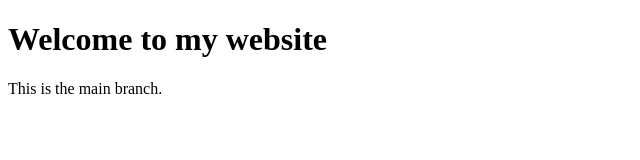
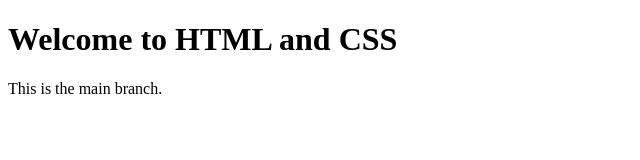
Before and after one commit to DatoGagua94/Github-conflict-practice-3, a plain HTML site: page index.html in a window 1280 px wide. Shown: the whole page, without its empty margins (0-640 px from the left). Drawn offline with Linux system fonts and the light colour scheme.

Commit message:
Update title with HTML and CSS

```diff
--- a/index.html
+++ b/index.html
@@ -5,7 +5,7 @@
     <title>Git Conflict Practice</title>
 </head>
 <body>
-    <h1>Welcome to my website</h1>
+    <h1>Welcome to HTML and CSS</h1>
     <p>This is the main branch.</p>
 </body>
 </html>
```
